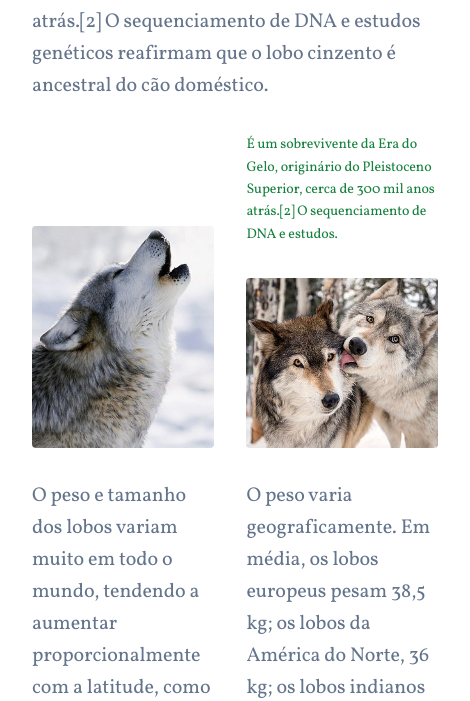
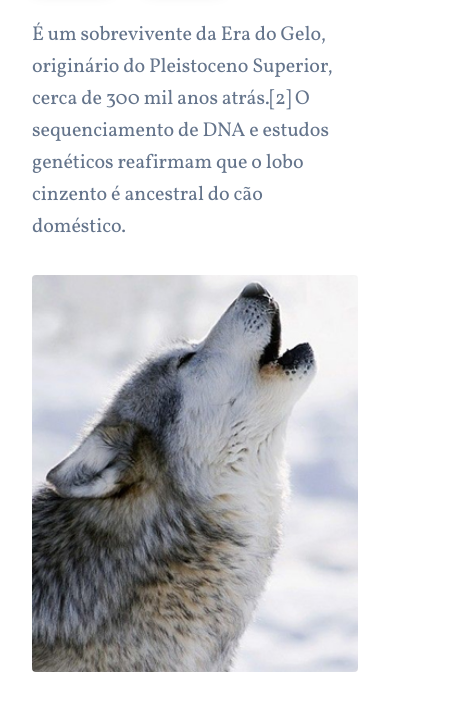
Before and after one commit to jfmacedo91/wildbeast, a plain HTML site: page index.html in a window 390 px wide. Shown: the part 606-1307 px from the top of the page, 470 px wide, since content can reach past the window. Drawn offline with Linux system fonts and the light colour scheme; a web font is replaced by a local one.

Commit message:
add responsiveness main

```diff
--- a/css/style.css
+++ b/css/style.css
@@ -175,6 +175,12 @@ main {
   background-color: #FFFFFF;
 }
 
+@media (max-width: 600px) {
+  main {
+    grid-template-columns: 1fr;
+  }
+}
+
 .col-wide {
   grid-column: 1/-1;
 }
@@ -276,6 +282,7 @@ main .attributes li + li {
 .ads {
   grid-area: ads;
   display: grid;
+  grid-template-columns: repeat(auto-fit, minmax(10rem, 1fr));
   align-content: start;
   padding: 2rem;
   gap: 2rem;
```
